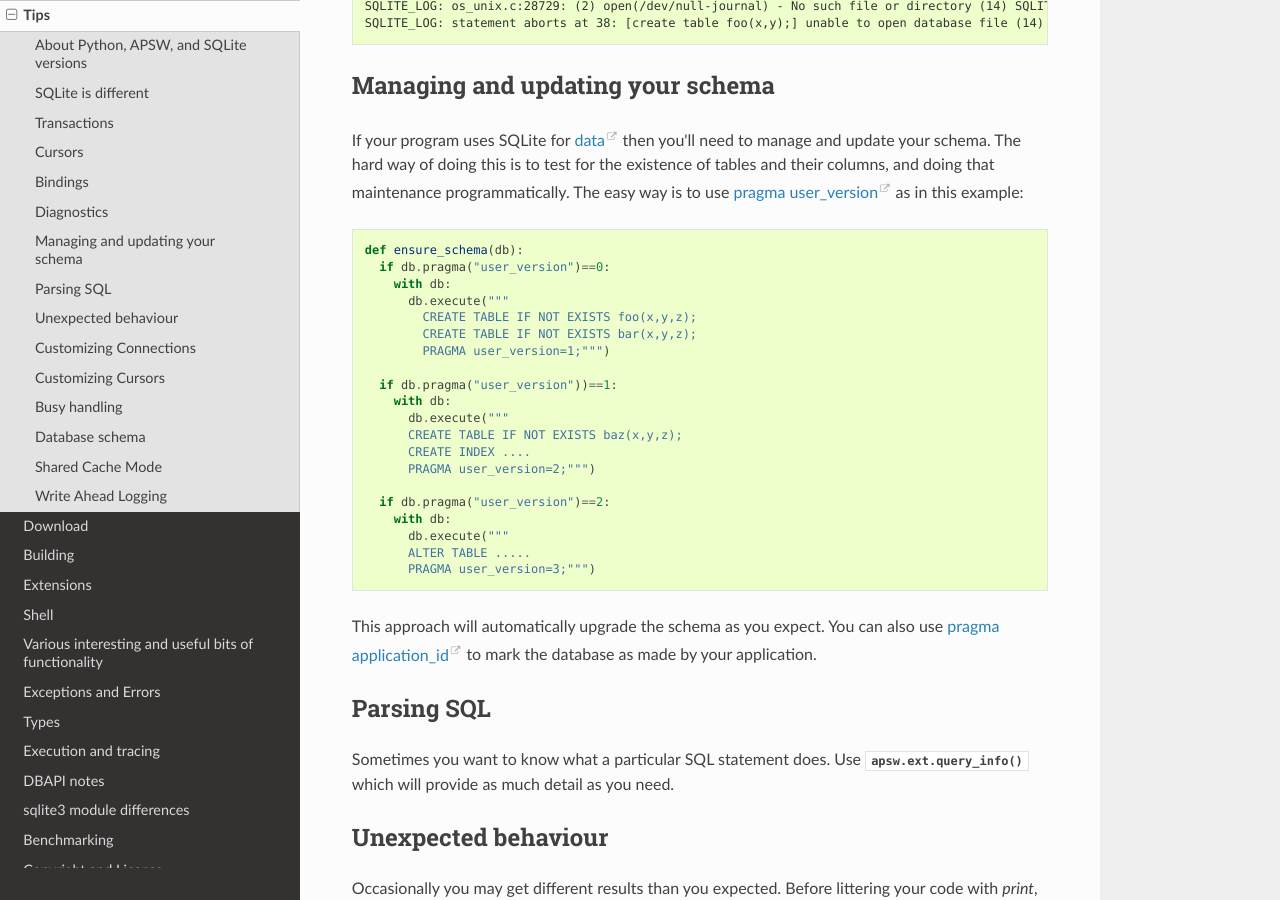
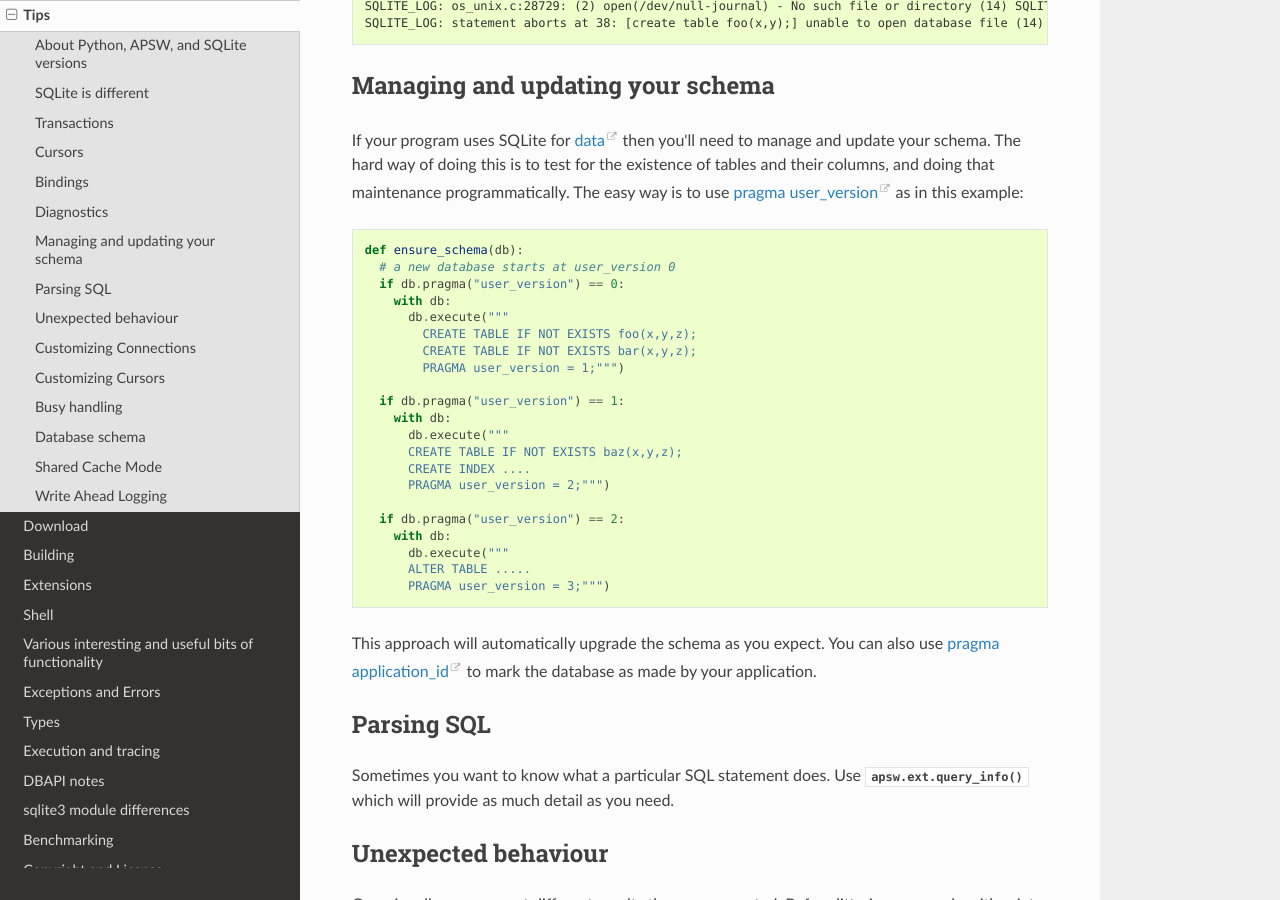
Before and after one commit to rogerbinns/apsw, a Sphinx documentation site: the page built from doc/tips.rst, in a window 1280 px wide and 900 px high, scrolled down 3520 px. Built offline with Sphinx 7.4.7 and the Read the Docs theme 2.0.0, drawn with Linux system fonts in a browser that asks for light colours; pages that are not in the unit, such as notebooks, are missing from menus; the version number is read from the project's files by our own code.

Commit message:
Add white space for readability

```diff
--- a/doc/tips.rst
+++ b/doc/tips.rst
@@ -196,25 +196,26 @@
 <https://sqlite.org/pragma.html#pragma_user_version>`__ as in this example::
 
   def ensure_schema(db):
-    if db.pragma("user_version")==0:
+    # a new database starts at user_version 0
+    if db.pragma("user_version") == 0:
       with db:
         db.execute("""
           CREATE TABLE IF NOT EXISTS foo(x,y,z);
           CREATE TABLE IF NOT EXISTS bar(x,y,z);
-          PRAGMA user_version=1;""")
+          PRAGMA user_version = 1;""")
 
-    if db.pragma("user_version"))==1:
+    if db.pragma("user_version") == 1:
       with db:
         db.execute("""
         CREATE TABLE IF NOT EXISTS baz(x,y,z);
         CREATE INDEX ....
-        PRAGMA user_version=2;""")
+        PRAGMA user_version = 2;""")
 
-    if db.pragma("user_version")==2:
+    if db.pragma("user_version") == 2:
       with db:
         db.execute("""
         ALTER TABLE .....
-        PRAGMA user_version=3;""")
+        PRAGMA user_version = 3;""")
 
 This approach will automatically upgrade the schema as you expect.
 You can also use `pragma application_id
```
